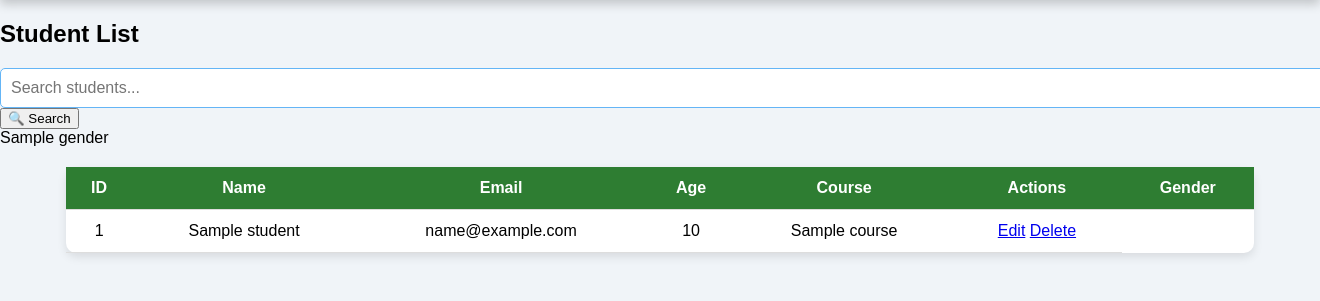
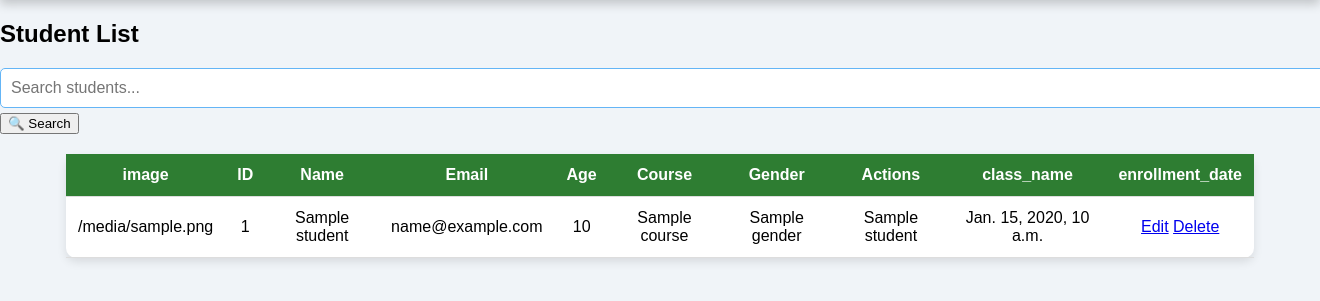
Before and after one commit to nanatoto-droid/admin2, a Django app: template school/templates/student_list.html in a window 1320 px wide; the page is wider, and only the part inside the window is pictured. Shown: the part 81-382 px from the top of that part. Run offline with Django 3.2, Linux system fonts and the light colour scheme; the template is opened without the code that fills it: most values are stand-ins (such as "Sample title", 1, 10 or a date in 2020).

Commit message:
initial commit

```diff
--- a/school/admin.py
+++ b/school/admin.py
@@ -1,8 +1,10 @@
 
 from django.contrib import admin
 from .models import SchoolImage, Student
+from .views import news_list
 
 admin.site.register(SchoolImage)
 admin.site.register(Student)
+# admin.site.register(news_list(news_list))
 
 # Register your models here.
--- a/school/forms.py
+++ b/school/forms.py
@@ -4,4 +4,4 @@ from .models import Student
 class StudentForm(forms.ModelForm):
     class Meta:
         model = Student
-        fields = ['name', 'email', 'age', 'course']
+        fields = '__all__'
--- a/school/models.py
+++ b/school/models.py
@@ -6,10 +6,10 @@ class Student(models.Model):
     email = models.EmailField(unique=True)
     age = models.IntegerField()
     course = models.CharField(max_length=100)
-    class_name = models.CharField(max_length=50)
-    gender = models.CharField(max_length=10, choices=[('Male', 'Male'), ('Female', 'Female')])
+    class_name = models.CharField(max_length=50,null=True)
+    gender = models.CharField(max_length=10, choices=[('Male', 'Male'), ('Female', 'Female')],null=True)
     image = models.ImageField(upload_to='student_images/', blank=True, null=True)
-    enrollment_date = models.DateTimeField(auto_now_add=True)
+    enrollment_date = models.DateTimeField(auto_now_add=True,null=True)
 
     def __str__(self):
         return self.name
--- a/school/templates/news_list.html
+++ b/school/templates/news_list.html
@@ -7,5 +7,6 @@
         <p>{{ item.content }}</p>
         <small>📅 {{ item.date_posted }}</small>
     </div>
+
 {% endfor %}
 {% endblock %}
--- a/school/templates/student_list.html
+++ b/school/templates/student_list.html
@@ -3,30 +3,39 @@
 {% block content %}
 <h2>Student List</h2>
     <form method="GET" action="{% url 'student_list' %}" class="search-form">
-    <input type="text" name="search" placeholder="Search students..." value="{{ query }}">
-    <button type="submit">🔍 Search</button>
+        <label>
+            <input type="text" name="search" placeholder="Search students..." value="{{ query }}">
+        </label>
+        <button type="submit">🔍 Search</button>
 </form>
 <table>
     <thead>
         <tr>
+            <th>image </th>
             <th>ID</th>
             <th>Name</th>
             <th>Email</th>
             <th>Age</th>
             <th>Course</th>
-            <th>Actions</th>
             <th>Gender</th>
+             <th>Actions</th>
+            <th> class_name</th>
+            <th>enrollment_date</th>
+
         </tr>
     </thead>
     <tbody>
         {% for student in students %}
         <tr>
+            <td>{{ student.image }}</td>
             <td>{{ student.id }}</td>
             <td>{{ student.name }}</td>
             <td>{{ student.email }}</td>
             <td>{{ student.age }}</td>
             <td>{{ student.course }}</td>
-            <tb>{{ student.gender }}</tb>
+            <td>{{ student.gender }}</td>
+            <td>{{ student.class_name }}</td>
+            <td>{{ student.enrollment_date }}</td>
             <td>
                 <a href="{% url 'student_update' student.id %}">Edit</a>
                 <a href="{% url 'student_delete' student.id %}">Delete</a>
```
Also changed, not shown: school/templates/home.html (+9 -9 lines), school/views.py (+4 -11 lines), db.sqlite3, school/migrations/0003_news_testimonial_student_class_name_and_more.py (added).
